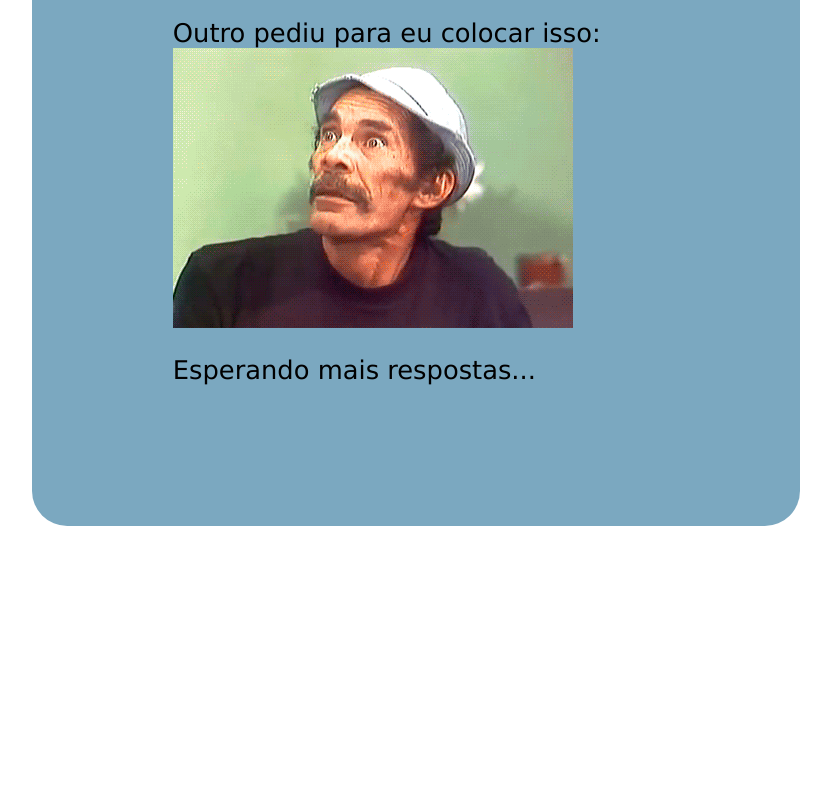
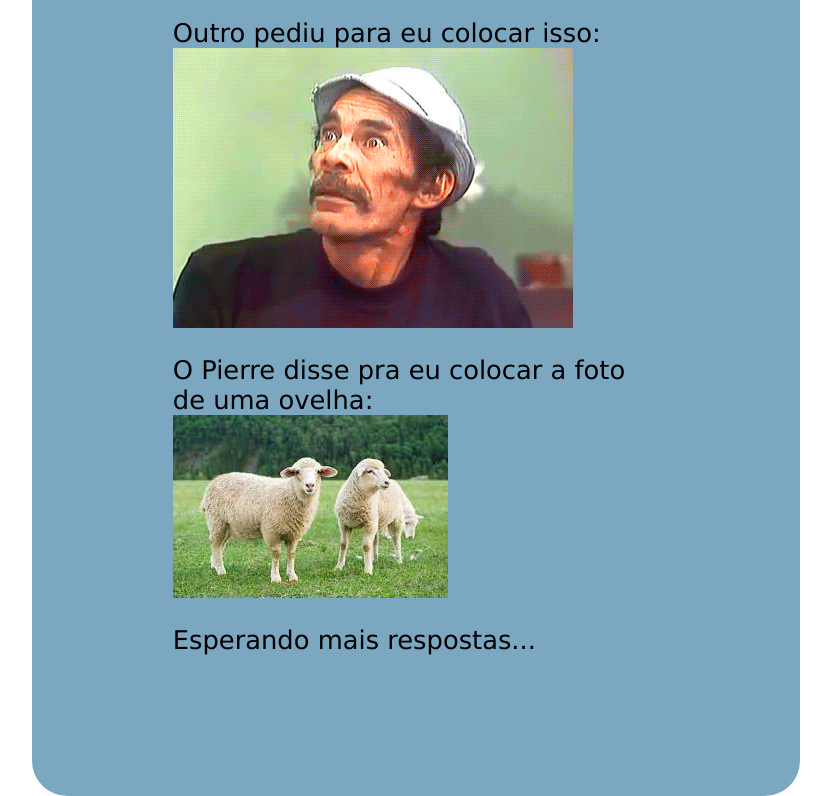
Before and after one commit to Coffee-for-Cats/site-divertido-do-lucas, a plain HTML site: page index.html in a window 1280 px wide. Shown: the part 555-1351 px from the top of the page, without its empty margins (224-1055 px from the left). Before the commit the page ends 1081 px from the top, so only its background shows below. Drawn offline with Linux system fonts and the light colour scheme.

Commit message:
ovelha do pierre

```diff
--- a/index.html
+++ b/index.html
@@ -21,6 +21,8 @@
             <p>A Brendiele mandou eu colocar um "vai dormir".</p>
             <p>Outro pediu para eu colocar isso:</p>
             <img src="./SeuMadruga.gif" alt="Seu Madruga na novela das 7.">
+            <p>O Pierre disse pra eu colocar a foto de uma ovelha:</p>
+            <img src="./ovelha.jfif" alt="Ovelha do Pierre">
             <p>Esperando mais respostas...</p>
         </main>
     </div>
```
Also changed, not shown: ovelha.jfif (added).
